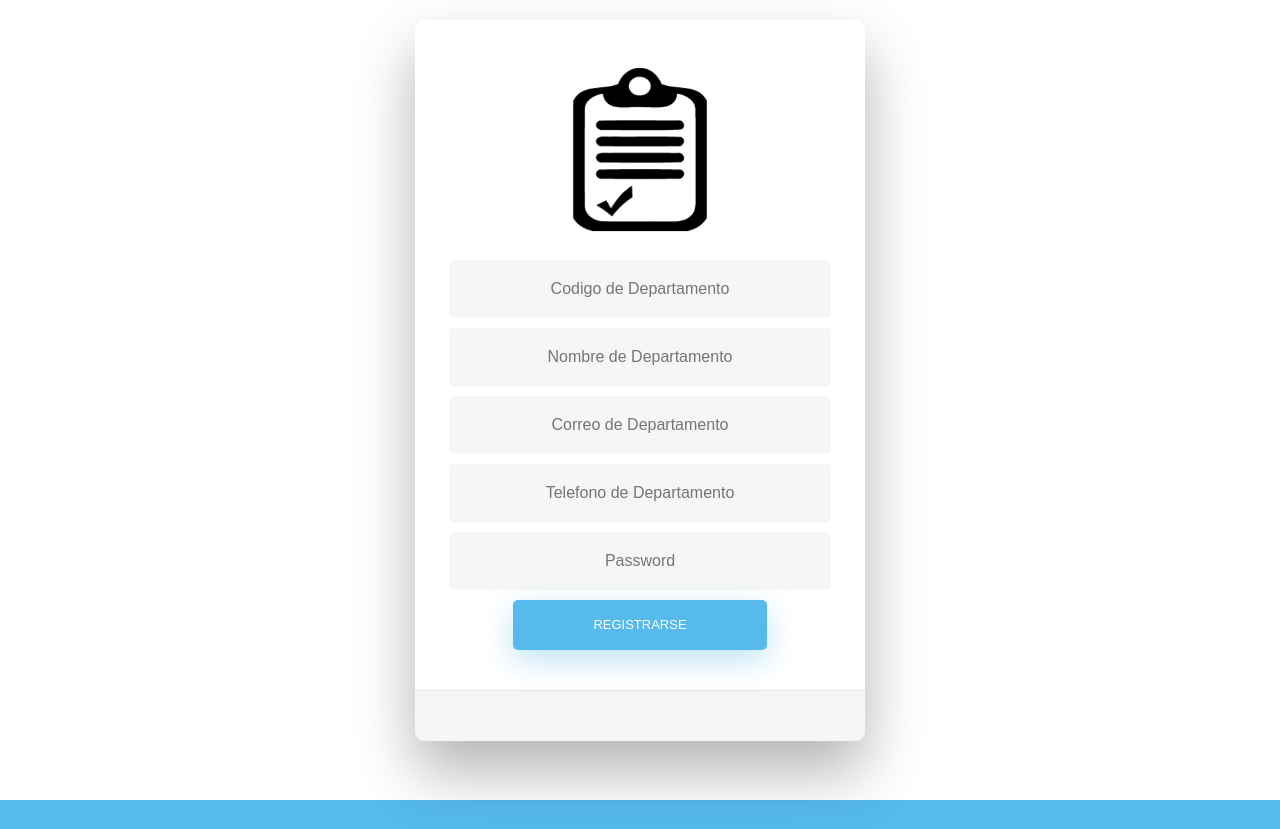
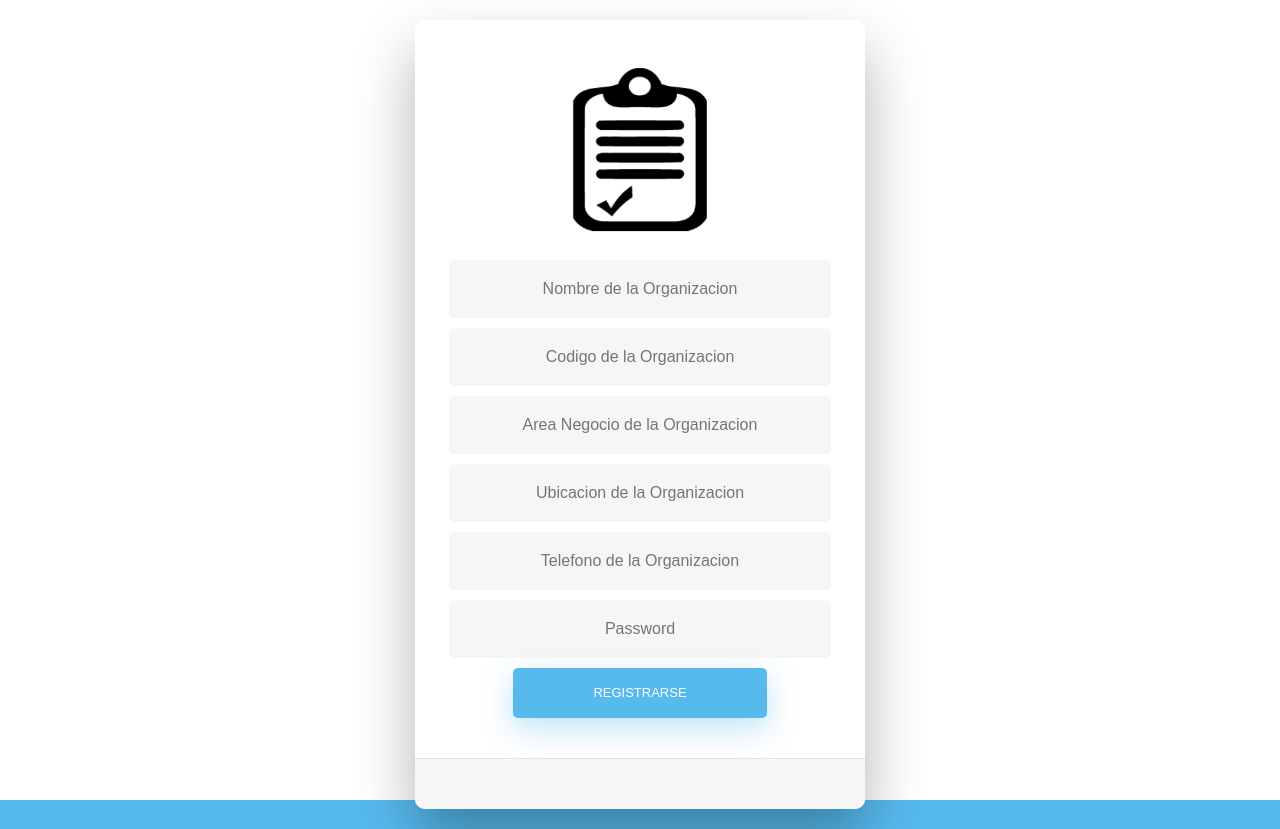
Before and after one commit to JosueRC02/Document-Tracking, a React (Create React App) app: page /Singup in a window 1280 px wide. Before the commit the page ends 800 px from the top, so only its background shows below. Built offline with nearby package versions, Linux system fonts and the light colour scheme.

Commit message:
actualizacion de campos

```diff
--- a/src/components/Singin.jsx
+++ b/src/components/Singin.jsx
@@ -8,7 +8,7 @@ export default class Singup extends Component{
 
     state = {
         form:{
-            "codigo_departamento": "",
+            "codigo_organizacion": "",
             "password":""
         },
         error:false,
@@ -31,7 +31,7 @@ export default class Singup extends Component{
     inicioSesion = async () => {
         try {
             console.log(this.state.form);
-            const response = await axios.post(`${Apiurl}/departamento/singInDepartamento`,  this.state.form);
+            const response = await axios.post(`${Apiurl}/organizacion/singInOrganizacion`,  this.state.form);
             console.log(response);
             console.log(response.data.status);
             alert("Credenciales correctas");
@@ -58,7 +58,7 @@ export default class Singup extends Component{
             </div>
 
             <form onSubmit = {this.manejadorBtn}>
-            <input type="text" className="fadeIn second" name="codigo_departamento" placeholder="Codigo de Departamento" onChange = {this.change} />
+            <input type="text" className="fadeIn second" name="codigo_organizacion" placeholder="Codigo de la Organizacion" onChange = {this.change} />
             <input type="password" className="fadeIn third" name="password" placeholder="Password" onChange = {this.change} />
             <input type="submit" className="fadeIn fourth" value="Iniciar Sesion" onClick = {this.inicioSesion} />
             </form>
--- a/src/components/Singup.jsx
+++ b/src/components/Singup.jsx
@@ -8,11 +8,11 @@ export default class Singup extends Component{
 
         state = {
           form:{
-              "codigo_departamento": "",
-              "nombre_departamento": "",
-              //"empleados_departamento": "",
-              "correo_departamento": "",
-              "telefono_departamento": "",
+              "nombre_organizacion": "",
+              "codigo_organizacion": "",
+              "area_negocio": "",
+              "ubicacion": "",
+              "telefono": "",
               "password":""
           },
           error:false,
@@ -35,7 +35,7 @@ export default class Singup extends Component{
   registrarse = async () => {
     try {
         console.log(this.state.form);
-        const response = await axios.post(`${Apiurl}/departamento/signUpDepartamento`,  this.state.form);
+        const response = await axios.post(`${Apiurl}/organizacion/singUpOrganizacion`,  this.state.form);
         console.log(response);
         console.log(response.data.status);
         alert("Registrado correctamente");
@@ -62,10 +62,11 @@ export default class Singup extends Component{
                         </div>
 
                         <form onSubmit = {this.manejadorBtn}>
-                        <input type="text" className="fadeIn second" name="codigo_departamento" placeholder="Codigo de Departamento" onChange = {this.change} />
-                        <input type="text" className="fadeIn second" name="nombre_departamento" placeholder="Nombre de Departamento" onChange = {this.change} />
-                        <input type="text" className="fadeIn second" name="correo_departamento" placeholder="Correo de Departamento" onChange = {this.change} />
-                        <input type="text" className="fadeIn second" name="telefono_departamento" placeholder="Telefono de Departamento" onChange = {this.change} />
+                        <input type="text" className="fadeIn second" name="nombre_organizacion" placeholder="Nombre de la Organizacion" onChange = {this.change} />
+                        <input type="text" className="fadeIn second" name="codigo_organizacion" placeholder="Codigo de la Organizacion" onChange = {this.change} />
+                        <input type="text" className="fadeIn second" name="area_negocio" placeholder="Area Negocio de la Organizacion" onChange = {this.change} />
+                        <input type="text" className="fadeIn second" name="ubicacion" placeholder="Ubicacion de la Organizacion" onChange = {this.change} />
+                        <input type="text" className="fadeIn second" name="telefono" placeholder="Telefono de la Organizacion" onChange = {this.change} />
                         <input type="password" className="fadeIn third" name="password" placeholder="Password" onChange = {this.change} />
                         <input type="submit" className="fadeIn fourth" value="Registrarse" onClick = {this.registrarse} />
                         </form>
```
